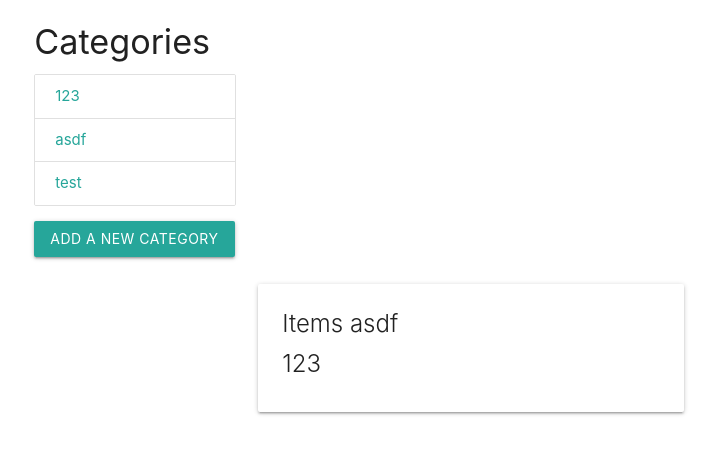
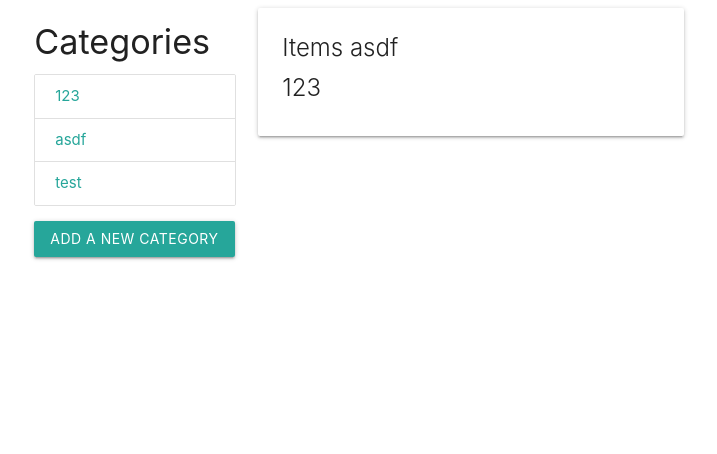
Before and after one commit to kregarm/udacit-catalog-project, a Flask app: page /1/1/ in a window 1280 px wide. Shown: the top 454 px of the page, without its empty margins (169-886 px from the left). Run offline with Flask 2, Linux system fonts and the light colour scheme; data comes from the database, SQL or seed files in the repository.

Commit message:
adjusted grid in templates

```diff
--- a/templates/show-item.html
+++ b/templates/show-item.html
@@ -2,8 +2,8 @@
 {% block content %}
 {% include "sidebar.html" %}
 
-<div class="row">
-    <div class="col s6 offset-s3">
+
+<div class="col s6">
     <div class="card">
         <div class="card-content">
             <div class="card-title">
--- a/templates/show-items.html
+++ b/templates/show-items.html
@@ -2,7 +2,6 @@
 {% block content %}
 {% include "sidebar.html" %}
 
-<div class="row">
 <div class="col s6">
     <h4>Items</h4>
     <div class="collection">
--- a/templates/sidebar.html
+++ b/templates/sidebar.html
@@ -1,3 +1,4 @@
+
 <div class="row">
     <div class="col s3">
         <h4>Categories</h4>
@@ -8,4 +9,3 @@
         </div>
         <a href="{{url_for('newCategory')}}" class="waves-effect waves-light btn">Add a new category</a>
     </div>
-</div>
```
Lines whose indentation alone changed are shown as unchanged.
